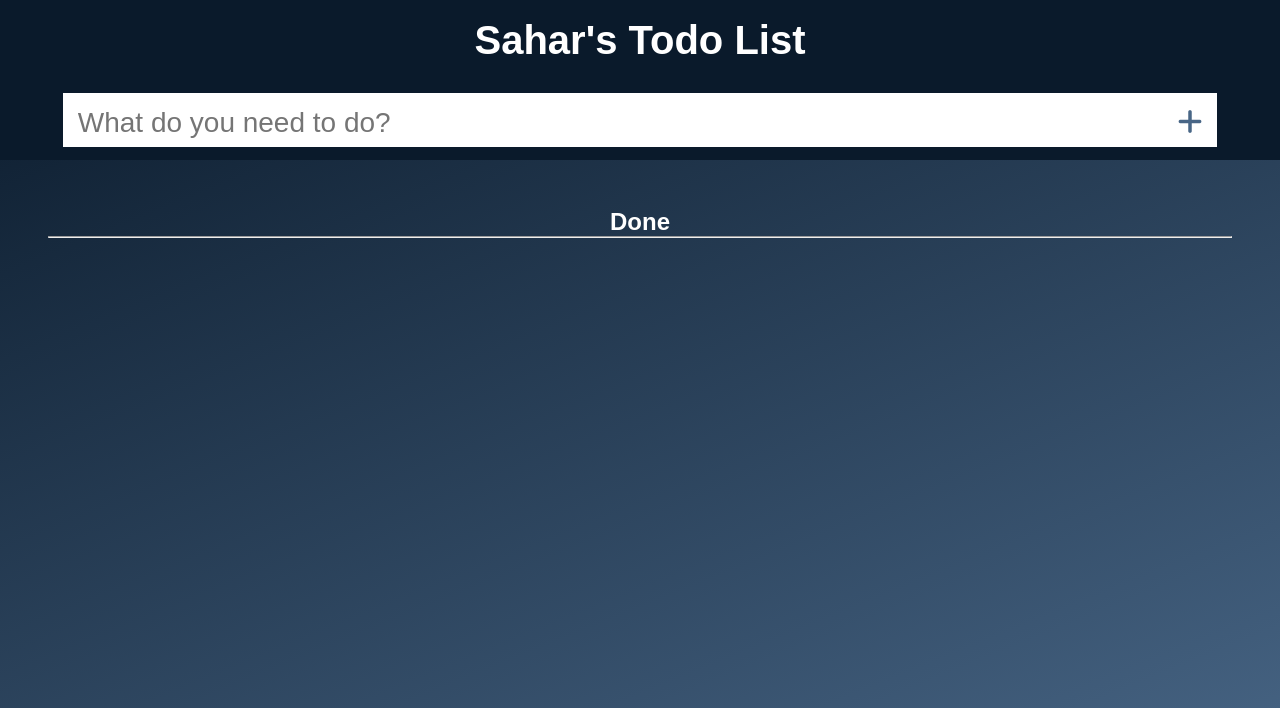
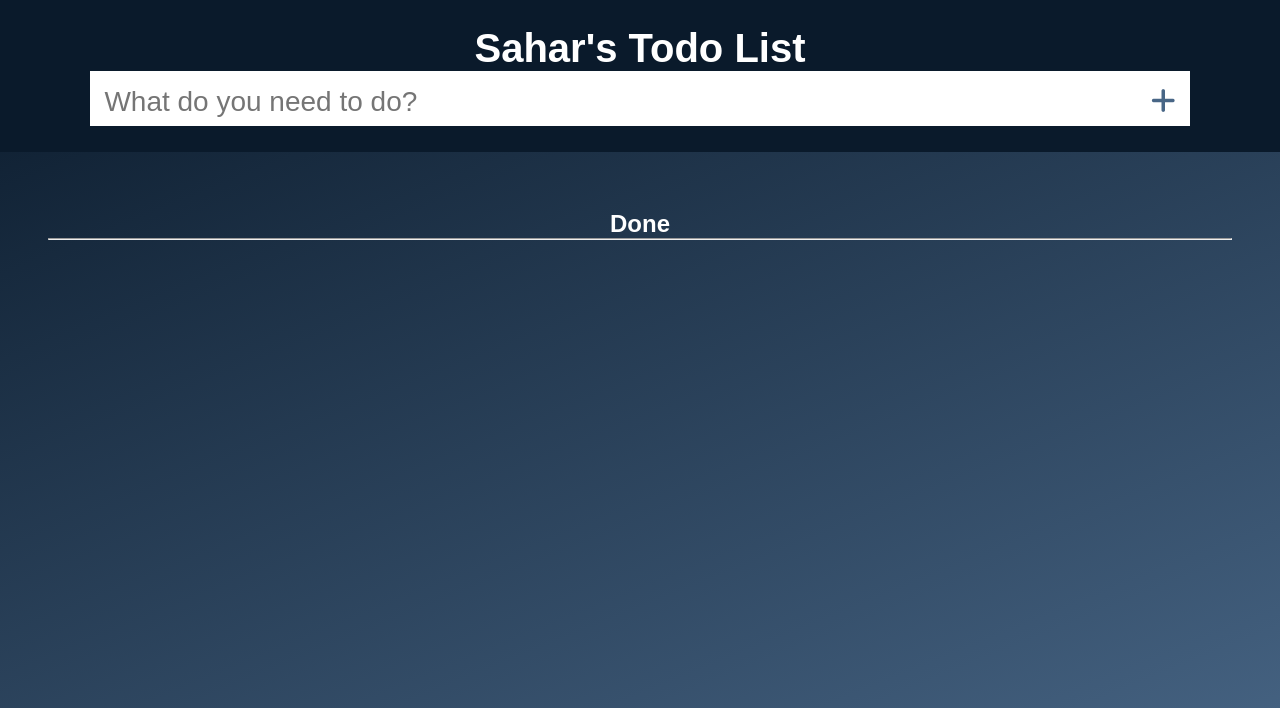
Before and after one commit to SaharShema/TodoApp, a plain HTML site: page index.html in a window 1280 px wide. Shown: the top 708 px of the page. Drawn offline with Linux system fonts and the light colour scheme; a web font is replaced by a local one.

Commit message:
Add files via upload

```diff
--- a/index.html
+++ b/index.html
@@ -20,13 +20,14 @@
 <body>
     <header class="flex-center">
         <h1>Sahar's Todo List</h1>
-    </header>
-
-    <article>
         <form class="flex-center">
             <input type="text" class="todo-input" placeholder="What do you need to do? ">
             <button type="submit" class="todo-add"><i class="fa-solid fa-plus"></i></button>
         </form>
+    </header>
+
+    <article>
+
         <div class="todo-container ">
             <ul class="todo-list"></ul>
         </div>
--- a/style.css
+++ b/style.css
@@ -24,15 +24,20 @@ i {
 
 header,
 form {
-    height: 10vh;
     background: #0a1a2b;
     position: sticky;
     top: 0;
     z-index: 10;
 }
 
+header {
+    flex-direction: column;
+    height: 19vh;
+    margin-bottom: .6rem;
+}
+
 article {
-    min-height: 75vh;
+    min-height: 65vh;
 }
 
 header h1 {
@@ -66,6 +71,7 @@ form input {
     outline: none;
 }
 
+form,
 form input,
 .todo-list,
 .done-list {
```
